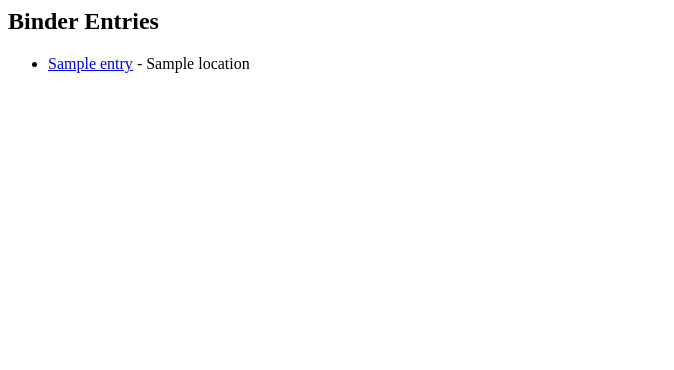
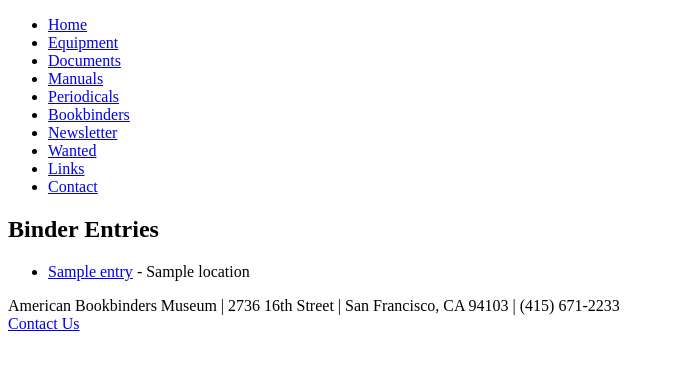
Before and after one commit to snarlygoster/bbdir, a Django app: template templates/bbdir/entry_list.html in a window 1280 px wide. Shown: the top 370 px of the page, without its empty margins (0-674 px from the left). Run offline with Django 3.2, Linux system fonts and the light colour scheme; the template is opened without the code that fills it: most values are stand-ins (such as "Sample title", 1, 10 or a date in 2020).

Commit message:
layout in rt_haiku essentially correct

```diff
--- /dev/null
+++ b/bbdir/static/bbdir.css
@@ -0,0 +1 @@
+.bbdir ul li { display: list-item; }
--- a/templates/bbdir/base.html
+++ b/templates/bbdir/base.html
@@ -1,16 +1,98 @@
 {% load static %}
 {% get_static_prefix as STATIC_PREFIX %}
 
+<!DOCTYPE html>
+
 <html>
 <head>
-    <meta http-equiv="content-type" content="text/html; charset=utf-8" />
+  <meta http-equiv="content-type" content="text/html; charset=utf-8">
+  <meta http-equiv="Content-Type" content="text/html; _ISO">
+  <meta name="robots" content="index, follow">
+
     <title>{% block title %}Directory{% endblock title %}</title>
-    <link rel="stylesheet" type="text/css" href="{{ STATIC_PREFIX }}paginator.css" />
-    <link rel="stylesheet" href="/templates/rt_haiku/css/template_css.css" type="text/css" />
+  <link href="/templates/rt_haiku/css/template_css.css" rel="stylesheet" type="text/css">
+  <link rel="stylesheet" type="text/css" href="{{ STATIC_PREFIX }}paginator.css">
+  <link rel="stylesheet" type="text/css" href="{{ STATIC_PREFIX }}bbdir.css">
+
+  <link rel="shortcut icon" href="/images/favicon.ico"><!-- google analytics scripts removed -->
 </head>
-<body>
 
-    {% block content %}{% endblock content %}
-{% if is_paginated %}{% load paginator %}{% paginator 3 %}{% endif %}
+<body id="page_bg">
+  <a name="up" id="up"></a>
+
+  <div id="center">
+    <div id="main_bg">
+      <div id="content_bg">
+        <div id="header">
+          <div id="newflash">
+            <div>
+              <!-- jdoc:include type="modules" name="top" / -->
+            </div>
+          </div>
+        </div>
+
+        <div id="topmenu">
+          <!-- jdoc:include type="modules" name="user3" style="{-1}" / -->
+
+          <ul id="mainlevel-nav">
+            <li><a href="/" class="mainlevel-nav">Home</a></li>
+
+            <li><a href="/index.php?option=com_content&amp;view=category&amp;layout=blog&amp;id=1&amp;Itemid=26" class="mainlevel-nav">Equipment</a></li>
+
+            <li><a href="/index.php?option=com_content&amp;view=section&amp;layout=blog&amp;id=2&amp;Itemid=27" class="mainlevel-nav">Documents</a></li>
+
+            <li><a href="/index.php?option=com_content&amp;view=article&amp;id=35&amp;Itemid=48" class="mainlevel-nav">Manuals</a></li>
+
+            <li><a href="/index.php?option=com_content&amp;view=article&amp;id=38&amp;Itemid=50" class="mainlevel-nav">Periodicals</a></li>
+
+            <li><a href="/bookbinders/bbdir/name/" class="mainlevel-nav">Bookbinders</a></li>
+
+            <li><a href="/index.php?option=com_content&amp;view=section&amp;layout=blog&amp;id=8&amp;Itemid=30" class="mainlevel-nav">Newsletter</a></li>
+
+            <li><a href="/index.php?option=com_content&amp;view=section&amp;layout=blog&amp;id=14&amp;Itemid=55" class="mainlevel-nav">Wanted</a></li>
+
+            <li><a href="/index.php?option=com_content&amp;view=article&amp;id=791&amp;Itemid=56" class="mainlevel-nav">Links</a></li>
+
+            <li><a href="/index.php?option=com_contact&amp;Itemid=18" class="mainlevel-nav">Contact</a></li>
+          </ul>
+
+          <div class="search"></div>
+</div>
+
+          <div id="content">
+            <div class="padding">
+              <!-- jdoc:include type="module" name="breadcrumb" / -->
+              <!-- <?php // if (mosCountModules('user1')) { ?> -->
+              <!-- <jdoc:exists type="modules" condition="user1" /> -->
+            </div>
+
+
+              <div class="highlight">           </div>
+              <div class="bbdir">
+
+
+     {% block content %}{% endblock content %}
+     {% if is_paginated %}{% load paginator %}{% paginator 3 %}{% endif %}
+              </div>
+<!-- <jdoc:include type="component" /> -->
+            </div><!-- </jdoc:exists> -->
+          </div>
+        </div>
+
+        <div id="navigation">
+          <div class="padding">
+            <!-- <jdoc:include type="modules" name="user4" /> -->
+            <!-- jdoc:include type="modules" name="user4" /> -->
+            <!--  <?php //  mosLoadModules( 'user2', -2); ?><?php //mosLoadModules( 'right', -2); ?> ; -->
+          </div>
+        </div>
+
+        <div id="footer">
+          American Bookbinders Museum | 2736 16th Street | San Francisco, CA 94103 | (415) 671-2233<br>
+          <a href="/index.php?Itemid=3">Contact Us</a>
+        </div>
+      </div>
+    </div>
+  </div>
 </body>
 </html>
```
